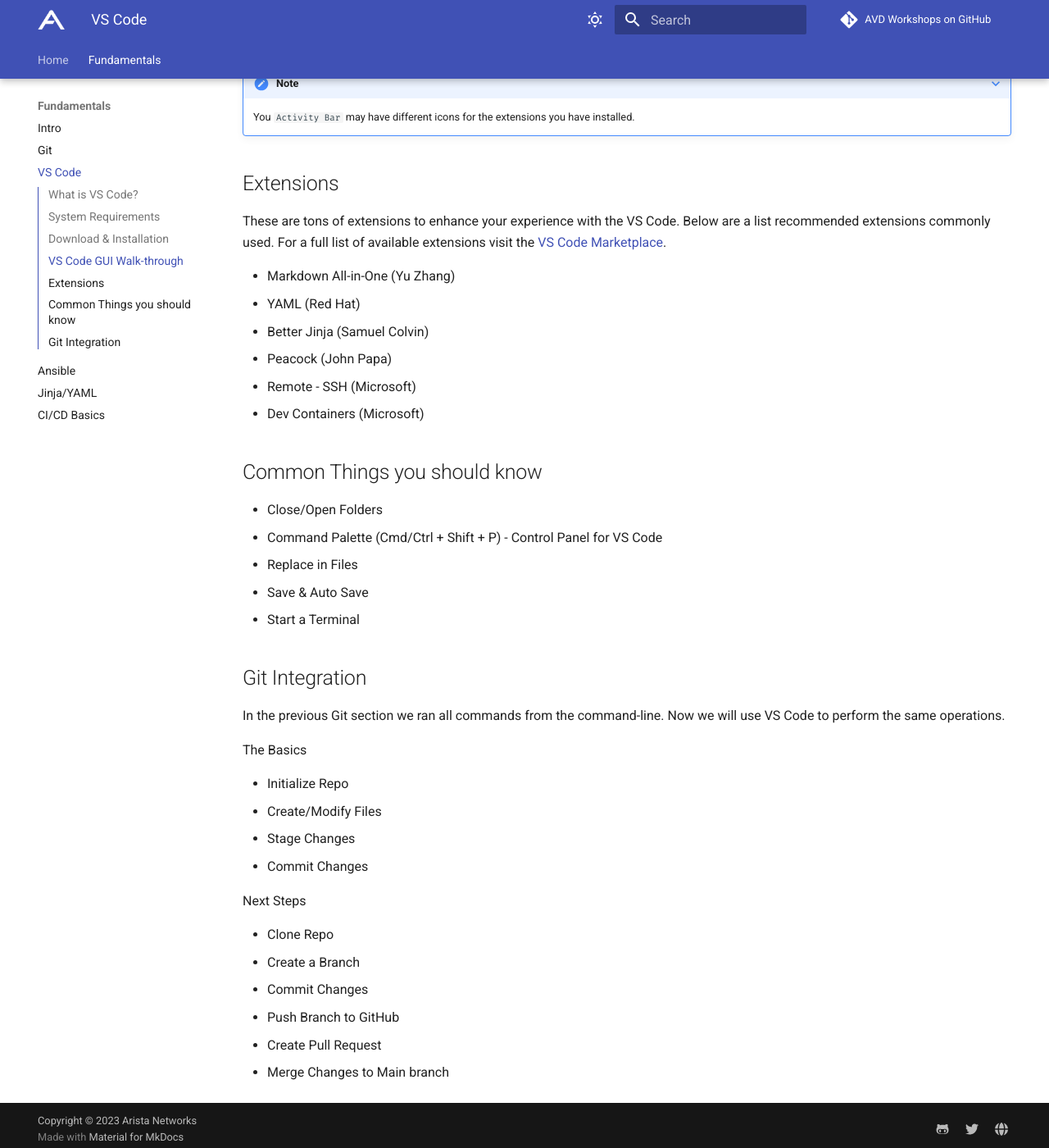
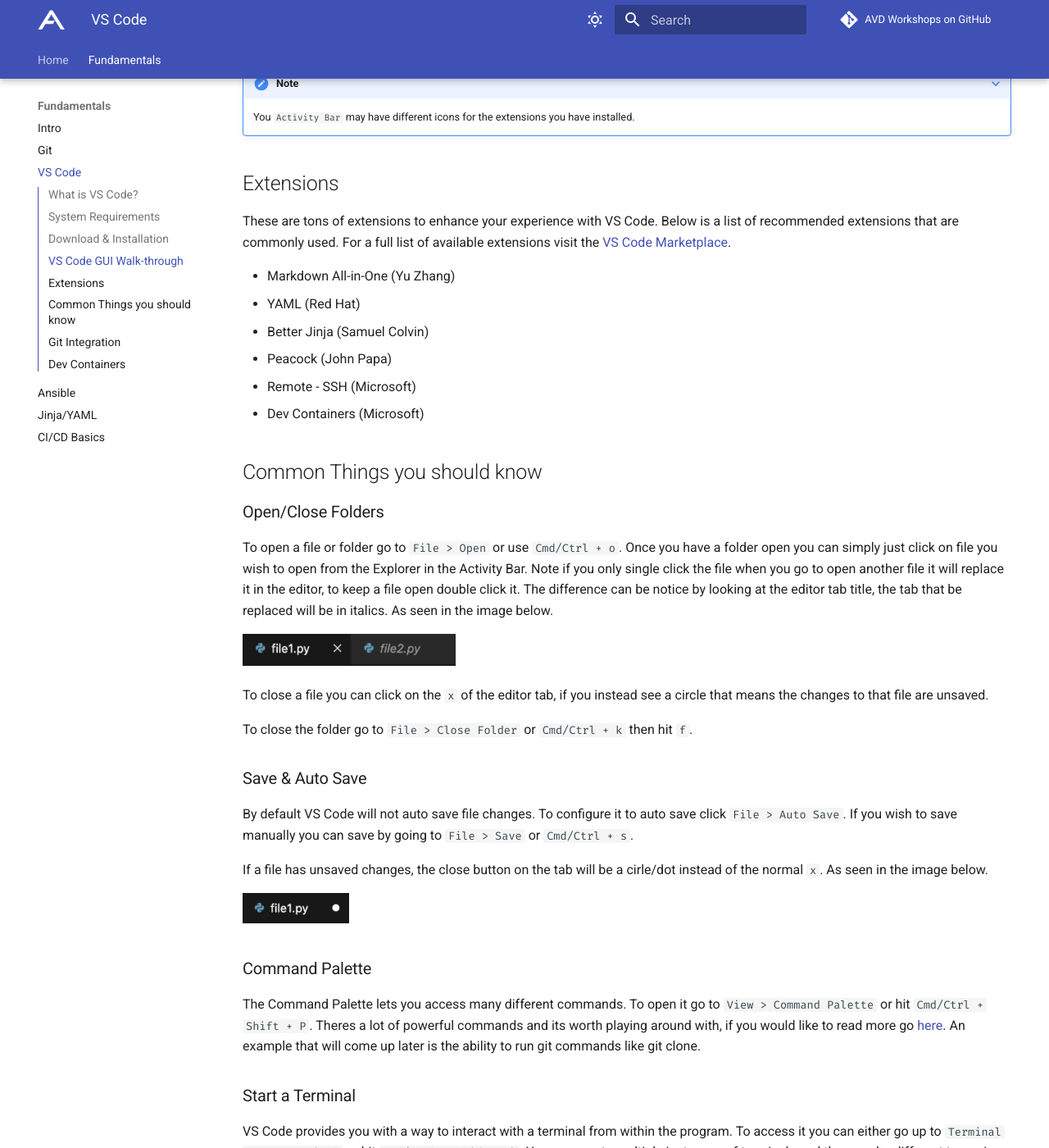
Before and after one commit to aristanetworks/avd-workshops, an MkDocs documentation site: the page built from workshops/vscode.md, in a window 1280 px wide and 1400 px high, scrolled down 2174 px. Shown: the whole window at 82% size. Built offline with MkDocs 1.6.1 and Material for MkDocs 9.7.7, drawn with Linux system fonts in a browser that asks for light colours; comment, search, counter and statistics services are not loaded; some of the changed text lies outside the part shown.

Commit message:
Filled Out Common Things Section

````diff
--- a/workshops/vscode.md
+++ b/workshops/vscode.md
@@ -53,7 +53,7 @@
 
 ## Extensions
 
-These are tons of extensions to enhance your experience with the VS Code. Below are a list recommended extensions commonly used. For a full list of available extensions visit the [VS Code Marketplace](https://marketplace.visualstudio.com/VSCode).
+These are tons of extensions to enhance your experience with VS Code. Below is a list of recommended extensions that are commonly used. For a full list of available extensions visit the [VS Code Marketplace](https://marketplace.visualstudio.com/VSCode).
 
 - Markdown All-in-One (Yu Zhang)
 - YAML (Red Hat)
@@ -64,11 +64,31 @@
 
 ## Common Things you should know
 
-- Close/Open Folders
-- Command Palette (Cmd/Ctrl + Shift + P) - Control Panel for VS Code
-- Replace in Files
-- Save & Auto Save
-- Start a Terminal
+### Open/Close Folders
+
+To open a file or folder go to ```File > Open``` or use ```Cmd/Ctrl + o```. Once you have a folder open you can simply just click on file you wish to open from the Explorer in the Activity Bar. Note if you only single click the file when you go to open another file it will replace it in the editor, to keep a file open double click it. The difference can be notice by looking at the editor tab title, the tab that be replaced will be in italics. As seen in the image below.
+
+![VS Code Logo](assets/images/vscode_Editor_Open_Italics.png){: style="width:260px"}
+
+To close a file you can click on the ```x``` of the editor tab, if you instead see a circle that means the changes to that file are unsaved.
+
+To close the folder go to ```File > Close Folder``` or ```Cmd/Ctrl + k``` then hit ```f```.
+
+### Save & Auto Save
+
+By default VS Code will not auto save file changes. To configure it to auto save click ```File > Auto Save```. If you wish to save manually you can save by going to ```File > Save``` or ```Cmd/Ctrl + s```.
+
+If a file has unsaved changes, the close button on the tab will be a cirle/dot instead of the normal ```x```. As seen in the image below.
+
+![VS Code Logo](assets/images/vscode_Unsaved_Changes.png){: style="width:130px"}
+
+### Command Palette
+
+The Command Palette lets you access many different commands. To open it go to ```View > Command Palette ``` or hit ```Cmd/Ctrl + Shift + P```. Theres a lot of powerful commands and its worth playing around with, if you would like to read more go [here](https://code.visualstudio.com/docs/getstarted/userinterface#_command-palette). An example that will come up later is the ability to run git commands like git clone.
+
+### Start a Terminal
+
+VS Code provides you with a way to interact with a terminal from within the program. To access it you can either go up to ```Terminal > New Terminal``` or hit ```Cmd/Ctrl + Shift + ` ```. You can create multiple instances of terminals and they can be different types, i.e. bash, python, zsh(if you have it installed).
 
 ## Git Integration
 
@@ -89,3 +109,5 @@
 - Push Branch to GitHub
 - Create Pull Request
 - Merge Changes to Main branch
+
+## Dev Containers
````
Also changed, not shown: workshops/assets/images/vscode_Editor_Open_Italics.png (added), workshops/assets/images/vscode_Unsaved_Changes.png (added).
